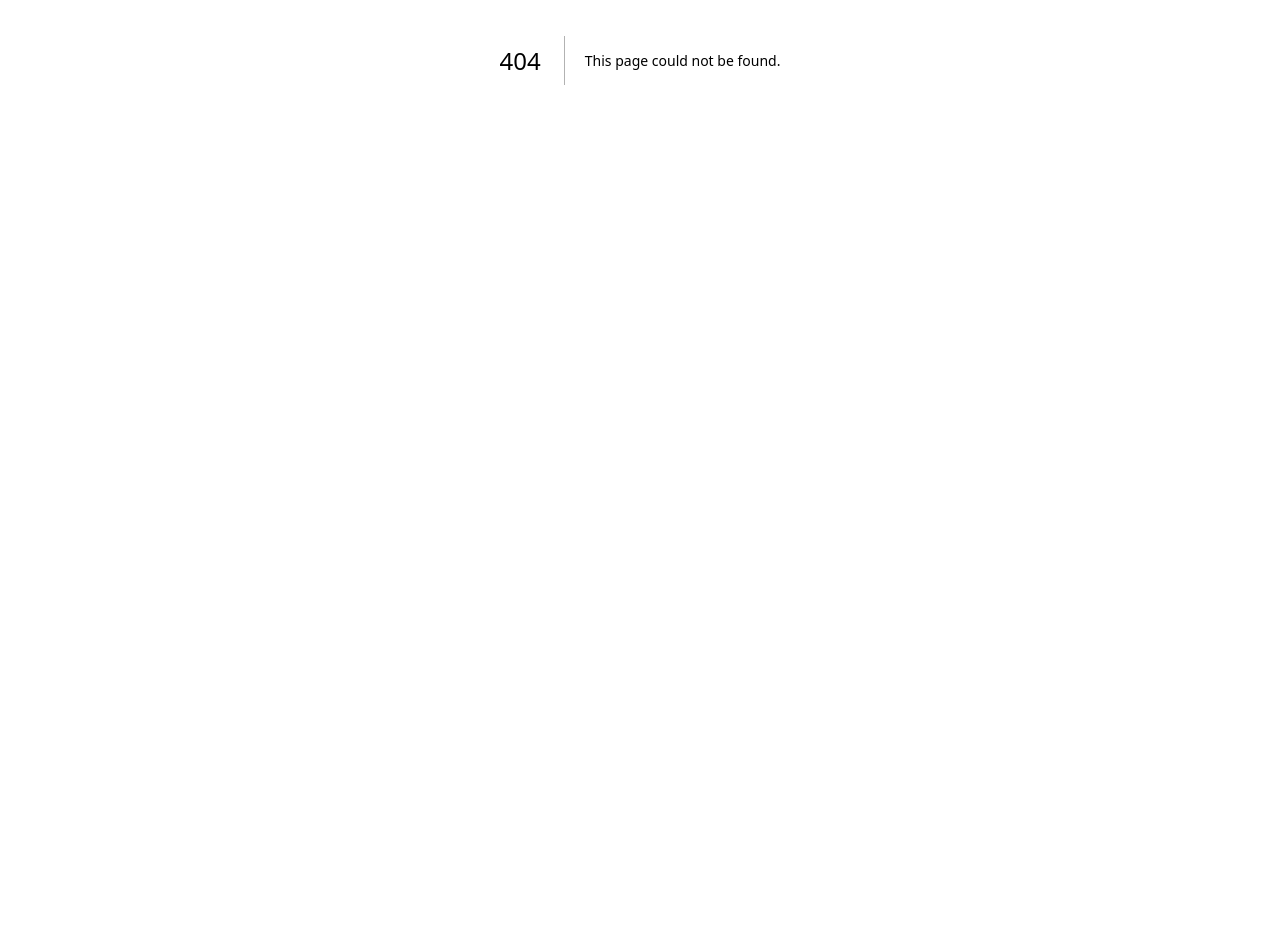
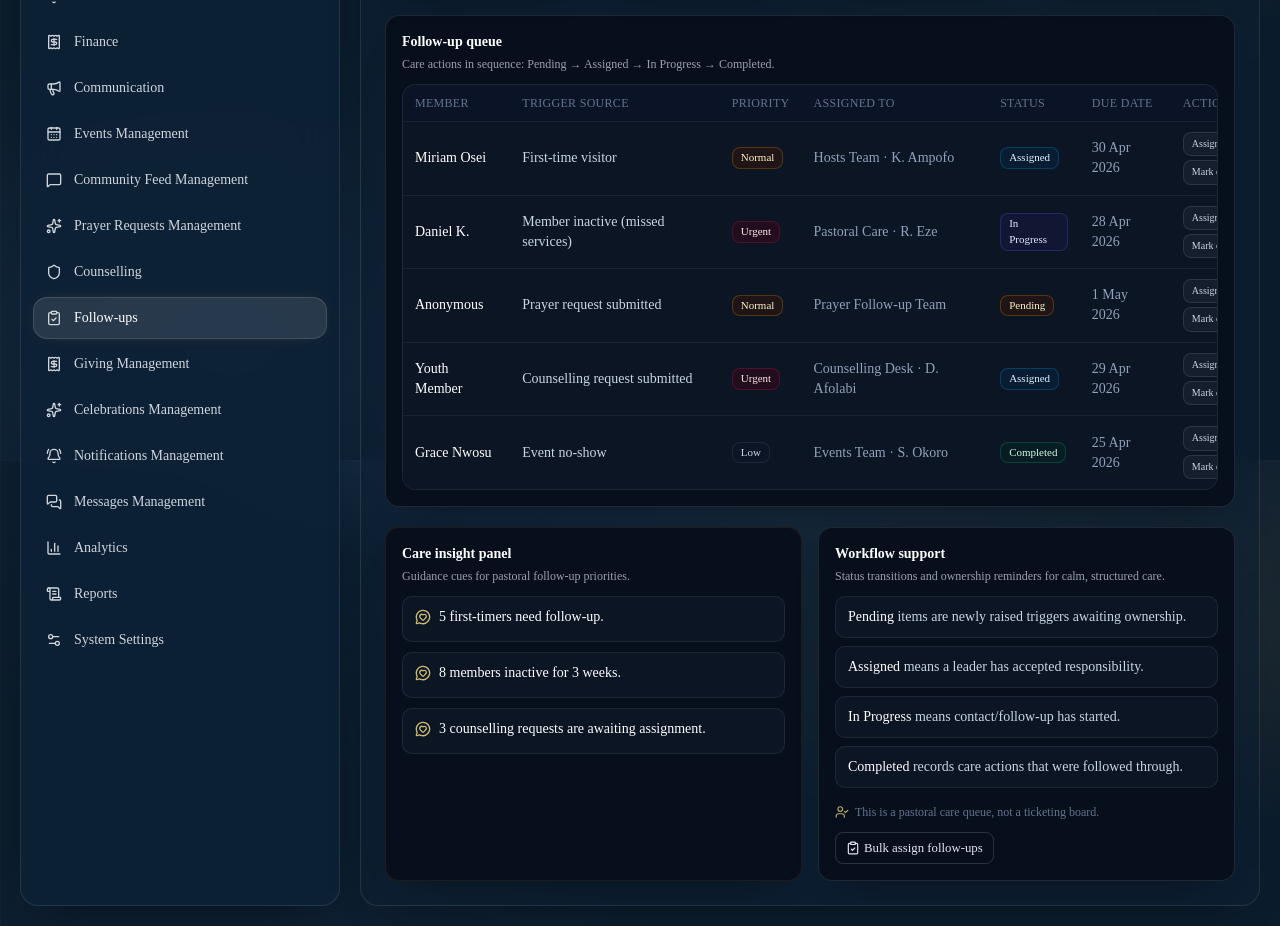
Before and after one commit to Fiximami/shepherdos-web-app, a Next.js app: page /admin/follow-ups in a window 1280 px wide. Before the commit this address had no page. Shown: the part 340-1266 px from the top of the page. Before the commit the page ends 800 px from the top, so only its background shows below. Built offline with nearby package versions, Linux system fonts and the light colour scheme.

Commit message:
feat: implement follow-up management system with care tracking

```diff
--- /dev/null
+++ b/src/app/(admin)/admin/follow-ups/page.tsx
@@ -0,0 +1,245 @@
+"use client";
+
+import { ClipboardCheck, MessageCircleHeart, UserCheck } from "lucide-react";
+import { useState } from "react";
+
+import { AdminCard } from "@/components/admin/shared/admin-card";
+import { AdminPageHeader } from "@/components/admin/shared/admin-page-header";
+import { Button } from "@/components/ui/button";
+import { cn } from "@/lib/utils";
+
+const summaryCards = [
+  { label: "Pending Follow-ups", value: "24", note: "New care actions waiting review" },
+  { label: "In Progress", value: "13", note: "Assigned and currently being handled" },
+  { label: "Completed", value: "41", note: "Closed this month with care notes" },
+  { label: "Overdue", value: "6", note: "Past due date and needs attention" },
+] as const;
+
+type Priority = "Urgent" | "Normal" | "Low";
+type WorkflowStatus = "Pending" | "Assigned" | "In Progress" | "Completed";
+
+type FollowUpRow = {
+  id: string;
+  member: string;
+  triggerSource: string;
+  priority: Priority;
+  assignedTo: string;
+  status: WorkflowStatus;
+  dueDate: string;
+};
+
+const queueRows: FollowUpRow[] = [
+  {
+    id: "f-1",
+    member: "Miriam Osei",
+    triggerSource: "First-time visitor",
+    priority: "Normal",
+    assignedTo: "Hosts Team · K. Ampofo",
+    status: "Assigned",
+    dueDate: "2026-04-30",
+  },
+  {
+    id: "f-2",
+    member: "Daniel K.",
+    triggerSource: "Member inactive (missed services)",
+    priority: "Urgent",
+    assignedTo: "Pastoral Care · R. Eze",
+    status: "In Progress",
+    dueDate: "2026-04-28",
+  },
+  {
+    id: "f-3",
+    member: "Anonymous",
+    triggerSource: "Prayer request submitted",
+    priority: "Normal",
+    assignedTo: "Prayer Follow-up Team",
+    status: "Pending",
+    dueDate: "2026-05-01",
+  },
+  {
+    id: "f-4",
+    member: "Youth Member",
+    triggerSource: "Counselling request submitted",
+    priority: "Urgent",
+    assignedTo: "Counselling Desk · D. Afolabi",
+    status: "Assigned",
+    dueDate: "2026-04-29",
+  },
+  {
+    id: "f-5",
+    member: "Grace Nwosu",
+    triggerSource: "Event no-show",
+    priority: "Low",
+    assignedTo: "Events Team · S. Okoro",
+    status: "Completed",
+    dueDate: "2026-04-25",
+  },
+];
+
+const careInsights = [
+  "5 first-timers need follow-up.",
+  "8 members inactive for 3 weeks.",
+  "3 counselling requests are awaiting assignment.",
+] as const;
+
+function priorityBadge(priority: Priority) {
+  const styles: Record<Priority, string> = {
+    Urgent: "border-rose-500/20 bg-rose-950/35 text-rose-100",
+    Normal: "border-amber-500/25 bg-amber-950/35 text-amber-100",
+    Low: "border-slate-500/20 bg-slate-900/45 text-slate-300",
+  };
+  return styles[priority];
+}
+
+function statusBadge(status: WorkflowStatus) {
+  const styles: Record<WorkflowStatus, string> = {
+    Pending: "border-amber-500/25 bg-amber-950/35 text-amber-100",
+    Assigned: "border-sky-500/25 bg-sky-950/35 text-sky-100",
+    "In Progress": "border-indigo-500/25 bg-indigo-950/35 text-indigo-100",
+    Completed: "border-emerald-500/25 bg-emerald-950/35 text-emerald-100",
+  };
+  return styles[status];
+}
+
+export default function AdminFollowUpsPage() {
+  const [feedback, setFeedback] = useState("");
+
+  return (
+    <main className="space-y-5 text-[#e8edf5]">
+      <AdminPageHeader
+        title="Follow-up Management"
+        description="Track member care actions triggered by attendance, prayer, counselling, and event signals with pastoral structure."
+      />
+
+      {feedback ? (
+        <p className="rounded-lg border border-amber-500/15 bg-[#0c1524] px-3 py-2 text-xs text-slate-300">{feedback}</p>
+      ) : null}
+
+      <section className="shepherd-fade-in grid gap-3 sm:grid-cols-2 xl:grid-cols-4">
+        {summaryCards.map((card) => (
+          <AdminCard key={card.label} title={card.label} className="border-amber-500/10 bg-[#0a1426]/90">
+            <p className="text-xl font-semibold tracking-tight text-white">{card.value}</p>
+            <p className="mt-1 text-xs text-slate-400">{card.note}</p>
+          </AdminCard>
+        ))}
+      </section>
+
+      <AdminCard
+        title="Follow-up queue"
+        description="Care actions in sequence: Pending → Assigned → In Progress → Completed."
+        className="border-white/10 bg-[#080f1c]/95"
+      >
+        <div className="overflow-x-auto rounded-xl border border-white/[0.08] bg-[#0c1524]">
+          <table className="w-full min-w-[1080px] border-collapse text-sm">
+            <thead className="border-b border-white/[0.08] bg-[#0a1426] text-slate-500">
+              <tr>
+                {["Member", "Trigger Source", "Priority", "Assigned To", "Status", "Due Date", "Actions"].map((h) => (
+                  <th key={h} className="px-3 py-2.5 text-left text-xs font-medium uppercase tracking-wide">
+                    {h}
+                  </th>
+                ))}
+              </tr>
+            </thead>
+            <tbody>
+              {queueRows.map((row) => (
+                <tr key={row.id} className="border-t border-white/[0.06]">
+                  <td className="px-3 py-2.5 font-medium text-white">{row.member}</td>
+                  <td className="px-3 py-2.5 text-slate-300">{row.triggerSource}</td>
+                  <td className="px-3 py-2.5">
+                    <span className={cn("inline-flex rounded-md border px-2 py-0.5 text-[11px] font-medium", priorityBadge(row.priority))}>
+                      {row.priority}
+                    </span>
+                  </td>
+                  <td className="px-3 py-2.5 text-slate-400">{row.assignedTo}</td>
+                  <td className="px-3 py-2.5">
+                    <span className={cn("inline-flex rounded-md border px-2 py-0.5 text-[11px] font-medium", statusBadge(row.status))}>
+                      {row.status}
+                    </span>
+                  </td>
+                  <td className="px-3 py-2.5 tabular-nums text-slate-400">
+                    {new Date(row.dueDate).toLocaleDateString("en-GB", { day: "numeric", month: "short", year: "numeric" })}
+                  </td>
+                  <td className="px-3 py-2.5">
+                    <div className="flex max-w-[360px] flex-wrap gap-1">
+                      {(
+                        [
+                          ["Assign to leader", `Assign to leader: ${row.member}`],
+                          ["Change status", `Change status: ${row.member}`],
+                          ["Add note", `Add note (placeholder): ${row.member}`],
+                          ["Mark completed", `Mark completed: ${row.member}`],
+                        ] as const
+                      ).map(([label, message]) => (
+                        <button
+                          key={label}
+                          type="button"
+                          onClick={() => setFeedback(message)}
+                          className="rounded-md border border-white/10 bg-white/[0.04] px-2 py-1 text-[10px] font-medium text-slate-300 hover:border-white/25 hover:bg-white/[0.08]"
+                        >
+                          {label}
+                        </button>
+                      ))}
+                    </div>
+                  </td>
+                </tr>
+              ))}
+            </tbody>
+          </table>
+        </div>
+      </AdminCard>
+
+      <div className="grid gap-4 xl:grid-cols-2">
+        <AdminCard
+          title="Care insight panel"
+          description="Guidance cues for pastoral follow-up priorities."
+          className="border-amber-500/10 bg-[#080f1c]/95"
+        >
+          <ul className="space-y-2.5">
+            {careInsights.map((line) => (
+              <li key={line} className="rounded-lg border border-white/[0.08] bg-[#0c1524] px-3 py-2.5 text-sm text-slate-300">
+                <span className="inline-flex items-center gap-2 font-medium text-white">
+                  <MessageCircleHeart className="size-4 text-amber-200/80" aria-hidden />
+                  {line}
+                </span>
+              </li>
+            ))}
+          </ul>
+        </AdminCard>
+
+        <AdminCard
+          title="Workflow support"
+          description="Status transitions and ownership reminders for calm, structured care."
+          className="border-white/10 bg-[#080f1c]/95"
+        >
+          <div className="space-y-2 text-sm text-slate-300">
+            <p className="rounded-lg border border-white/[0.08] bg-[#0c1524] px-3 py-2.5">
+              <span className="font-medium text-white">Pending</span> items are newly raised triggers awaiting ownership.
+            </p>
+            <p className="rounded-lg border border-white/[0.08] bg-[#0c1524] px-3 py-2.5">
+              <span className="font-medium text-white">Assigned</span> means a leader has accepted responsibility.
+            </p>
+            <p className="rounded-lg border border-white/[0.08] bg-[#0c1524] px-3 py-2.5">
+              <span className="font-medium text-white">In Progress</span> means contact/follow-up has started.
+            </p>
+            <p className="rounded-lg border border-white/[0.08] bg-[#0c1524] px-3 py-2.5">
+              <span className="font-medium text-white">Completed</span> records care actions that were followed through.
+            </p>
+            <p className="mt-2 inline-flex items-center gap-1.5 text-xs text-slate-500">
+              <UserCheck className="size-3.5 text-amber-200/70" aria-hidden />
+              This is a pastoral care queue, not a ticketing board.
+            </p>
+            <Button
+              type="button"
+              variant="outline"
+              size="sm"
+              className="mt-1 h-8 border-white/15 bg-transparent text-slate-200 hover:bg-white/[0.06]"
+              onClick={() => setFeedback("Bulk care assignment placeholder opened.")}
+            >
+              <ClipboardCheck className="size-3.5" aria-hidden />
+              Bulk assign follow-ups
+            </Button>
+          </div>
+        </AdminCard>
+      </div>
+    </main>
+  );
+}
--- a/src/components/admin/layout/admin-sidebar.tsx
+++ b/src/components/admin/layout/admin-sidebar.tsx
@@ -7,6 +7,7 @@ import {
   CalendarDays,
   ChartNoAxesCombined,
   Church,
+  ClipboardCheck,
   Layers,
   Megaphone,
   MessageSquare,
@@ -36,6 +37,7 @@ const adminNav = [
   { label: "Community Feed Management", href: "/admin/community", icon: MessageSquare },
   { label: "Prayer Requests Management", href: "/admin/prayer-requests", icon: Sparkles },
   { label: "Counselling", href: "/admin/counselling", icon: Shield },
+  { label: "Follow-ups", href: "/admin/follow-ups", icon: ClipboardCheck },
   { label: "Giving Management", href: "/admin/giving", icon: Receipt },
   { label: "Celebrations Management", href: "/admin/celebrations", icon: Sparkles },
   { label: "Notifications Management", href: "/admin/notifications", icon: BellRing },
```
Also changed, not shown: 1 other file (tests, documents, lock files or other folders).
